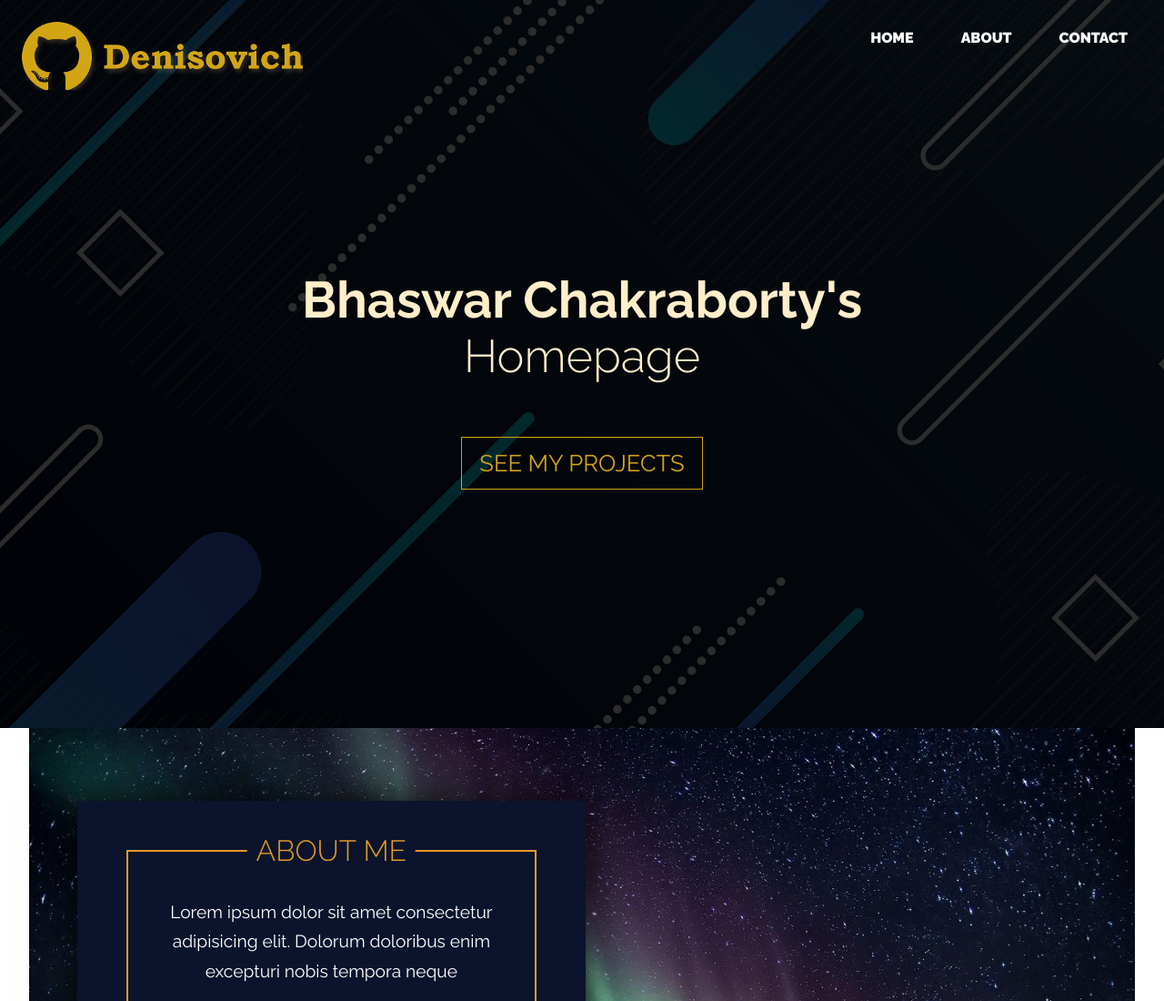
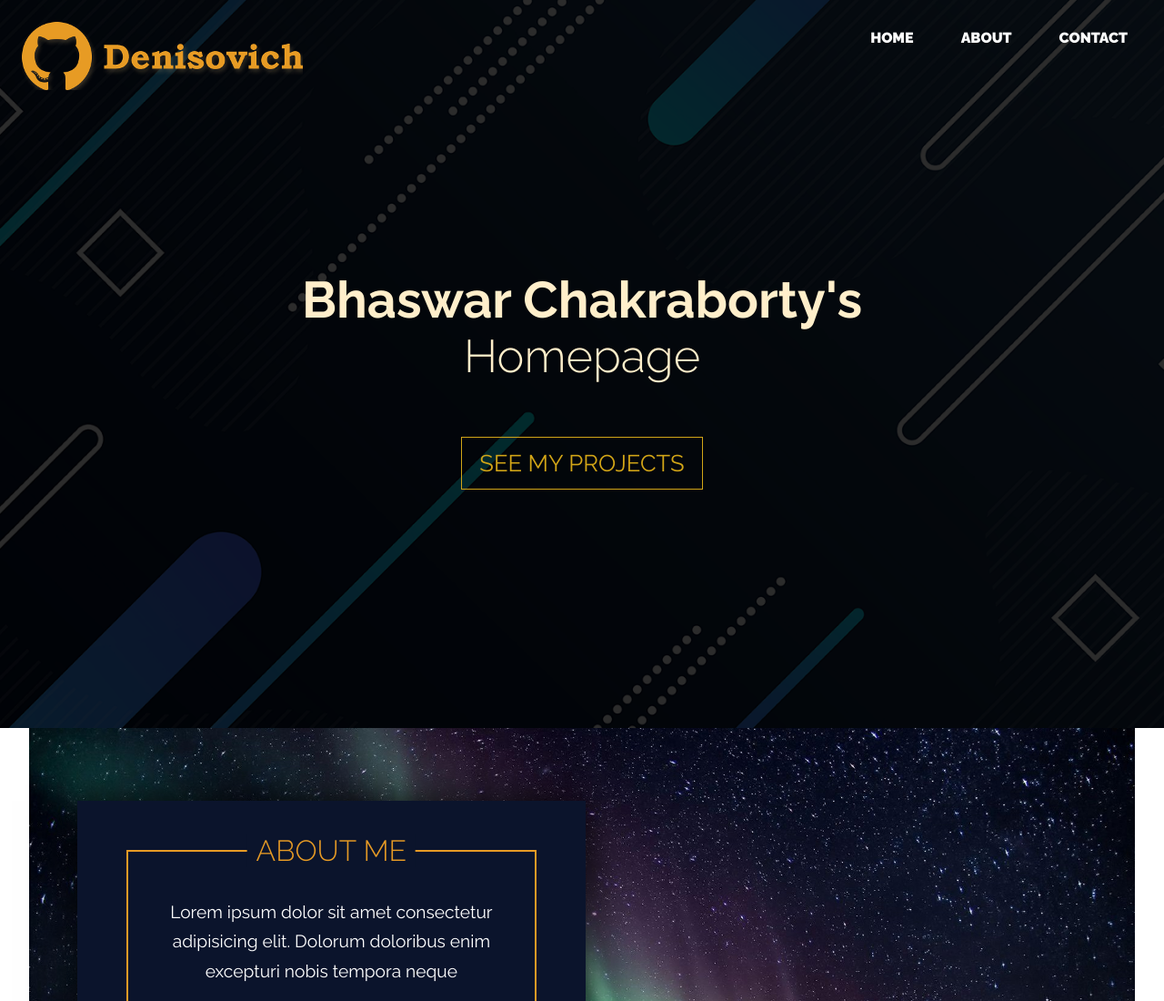
Before and after one commit to DenisovichDev/DenisovichDev.github.io, a plain HTML site: page index.html in a window 1280 px wide. Shown: the top 1100 px of the page at 91% size. Drawn offline with Linux system fonts and the light colour scheme.

Commit message:
Changed GitHub Logo

```diff
--- a/index.html
+++ b/index.html
@@ -11,7 +11,7 @@
 <body>
     <header>
         <a href="https://github.com/Ivan-Denisovich-py">
-            <img src="img/logo_4.png" alt="github link" class="logo">
+            <img src="img/logo.png" alt="github link" class="logo">
         </a>
         <nav>
             <ul>
```
Also changed, not shown: img/logo.png (renamed from img/logo_3.png), img/logo_2.png (renamed from img/logo_4.png).
